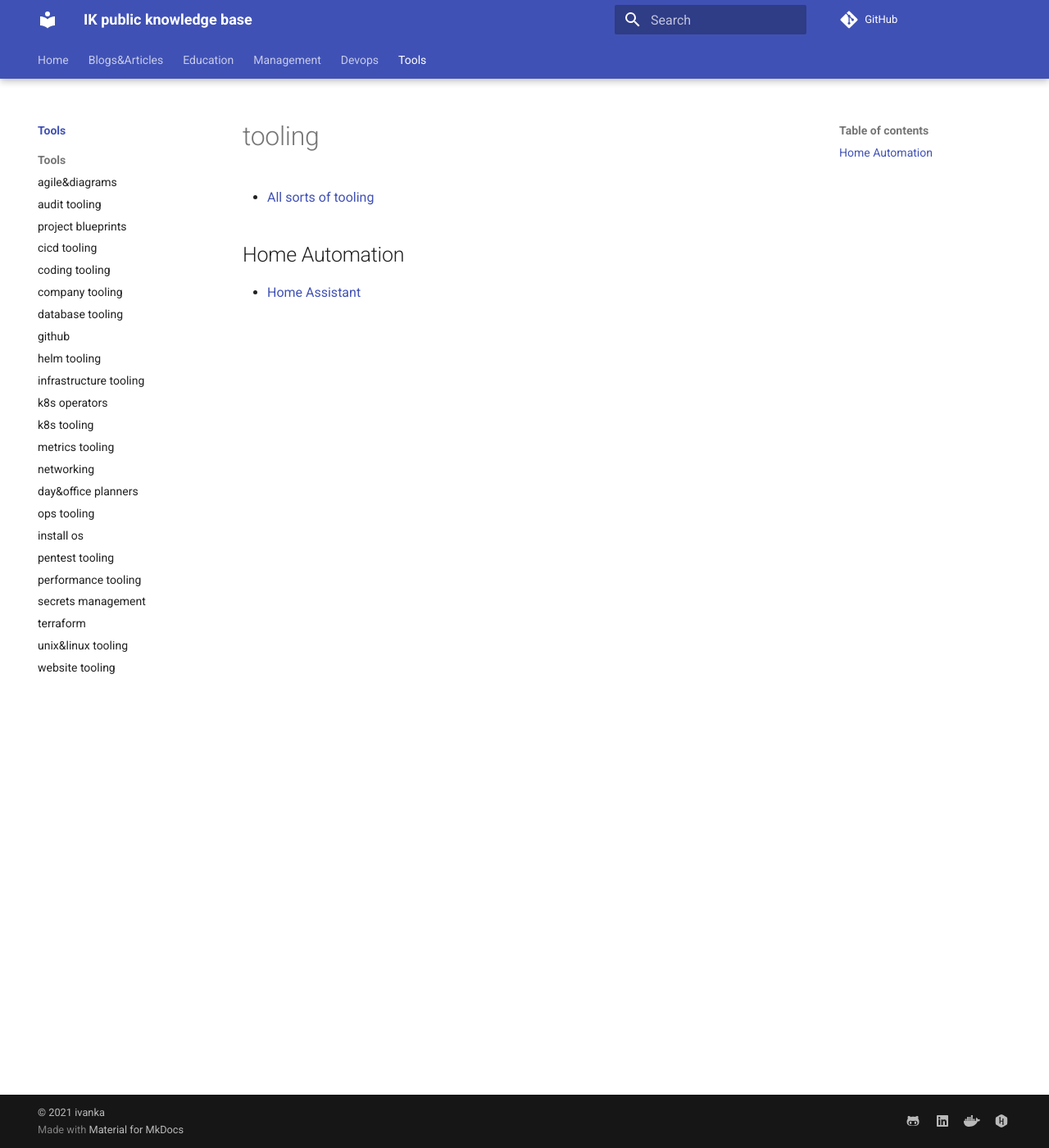
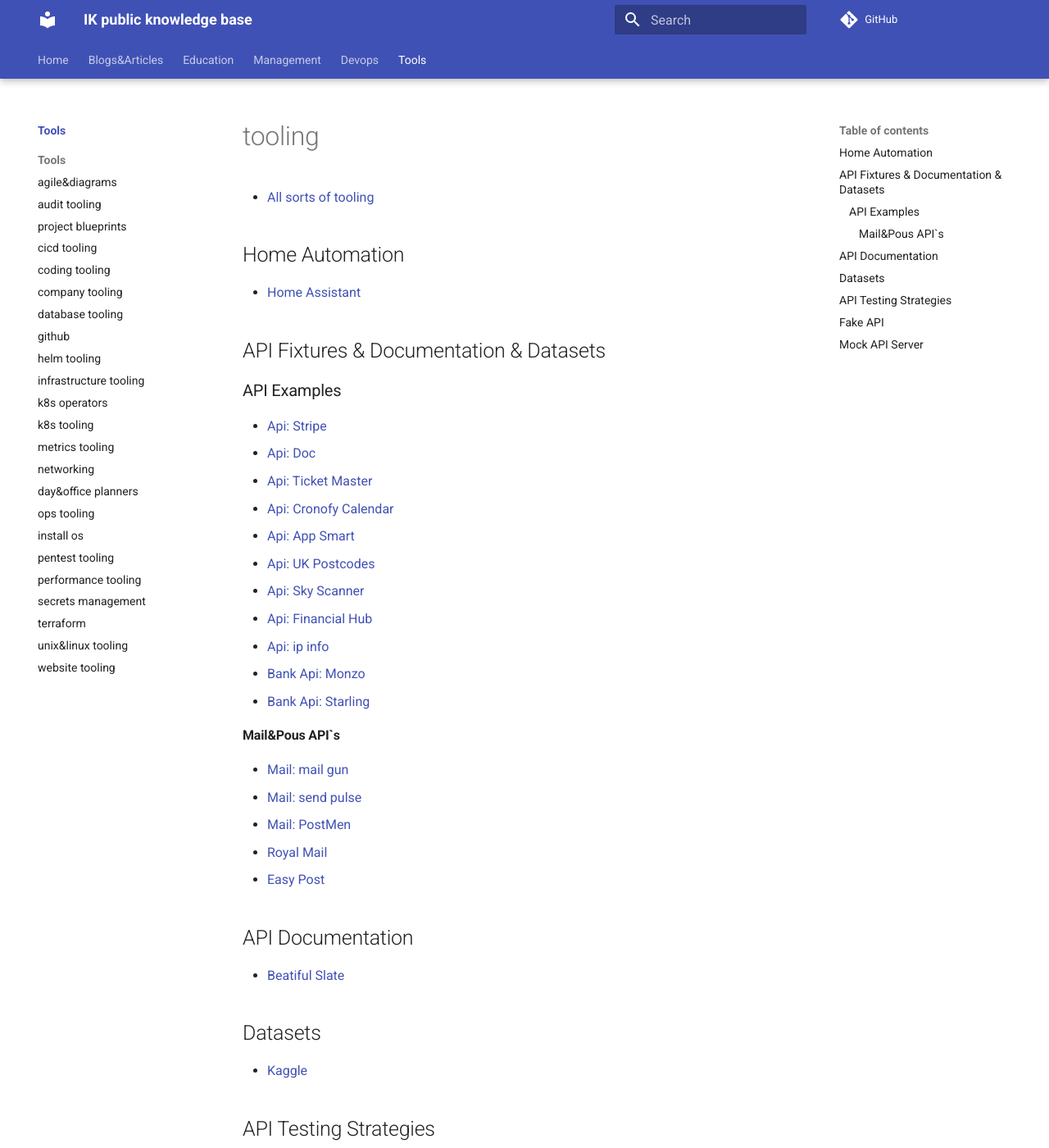
Before and after one commit to ivankatliarchuk/knowledge-base, an MkDocs documentation site: the page built from docs/tools/index.md, in a window 1280 px wide and 1400 px high. Shown: the whole window at 82% size. Built offline with MkDocs 1.6.1 and Material for MkDocs 9.7.7, drawn with Linux system fonts in a browser that asks for light colours; comment, search, counter and statistics services are not loaded; some of the changed text lies outside the part shown.

Commit message:
added extra tools

```diff
--- a/docs/tools/index.md
+++ b/docs/tools/index.md
@@ -2,7 +2,7 @@
 title: tooling
 summary: Any tooling
 authors: ["Ivan K"]
-tags: ["tools"]
+tags: ["tools", "home automation", "api", "fixtures"]
 date: 2021-03-24
 ---
 
@@ -11,3 +11,52 @@
 ## Home Automation
 
 - [Home Assistant](https://www.home-assistant.io/hassio/)
+
+## API Fixtures & Documentation & Datasets
+
+### API Examples
+
+- [Api: Stripe](https://stripe.com/docs/api)
+- [Api: Doc](https://apidocjs.com/#example-basic)
+- [Api: Ticket Master](https://developer.ticketmaster.com/products-and-docs/apis/discovery-api/v2/)
+- [Api: Cronofy Calendar](https://docs.cronofy.com/developers/api/#create-channel)
+- [Api: App Smart](https://api-docs.appinstitute.com/v1/welcome/overview)
+- [Api: UK Postcodes](https://postcodes.io/)
+- [Api: Sky Scanner](https://www.partners.skyscanner.net/)
+- [Api: Financial Hub](https://finnhub.io/)
+- [Api: ip info](https://ipinfo.io/)
+- [Bank Api: Monzo](https://docs.monzo.com/#expanding-objects)
+- [Bank Api: Starling](https://developer.starlingbank.com/docs)
+
+#### Mail&Pous API`s
+
+- [Mail: mail gun](https://documentation.mailgun.com/en/latest/api-intro.html#introduction)
+- [Mail: send pulse](https://sendpulse.com/integrations/api/bulk-email)
+- [Mail: PostMen](https://docs.postmen.com/hermes.html#billing)
+- [Royal Mail](https://developer.royalmail.net/api)
+- [Easy Post](https://www.easypost.com/docs/api#convert-the-label-format-of-a-shipment)
+
+## API Documentation
+
+- [Beatiful Slate](https://github.com/slatedocs/slate)
+
+## Datasets
+
+- [Kaggle](https://www.kaggle.com/datasets)
+
+## API Testing Strategies
+
+- [Test your api](https://raml.org/developers/test-your-api)
+- [Toxic proxy](https://github.com/Shopify/toxiproxy)
+
+## Fake API
+
+- [Fake api: jsonplaceholder](https://jsonplaceholder.typicode.com/)
+- [Fake api: k6](https://test-api.k6.io)
+
+## Mock API Server
+
+- [Mock API: mock server](https://www.mock-server.com/#what-is-mockserver)
+- [Mock API: mockoon](https://mockoon.com/)
+- [Mock API: wiremock](http://wiremock.org/)
+- [Mock API: httpbin](https://httpbin.org/#/)
--- a/mkdocs.yml
+++ b/mkdocs.yml
@@ -68,6 +68,7 @@
       prebuild_index: true
       lang:
       - en
+      separator: '[\s\-\.]+'
   - awesome-pages:
       collapse_single_pages: true
   - autolinks
```
